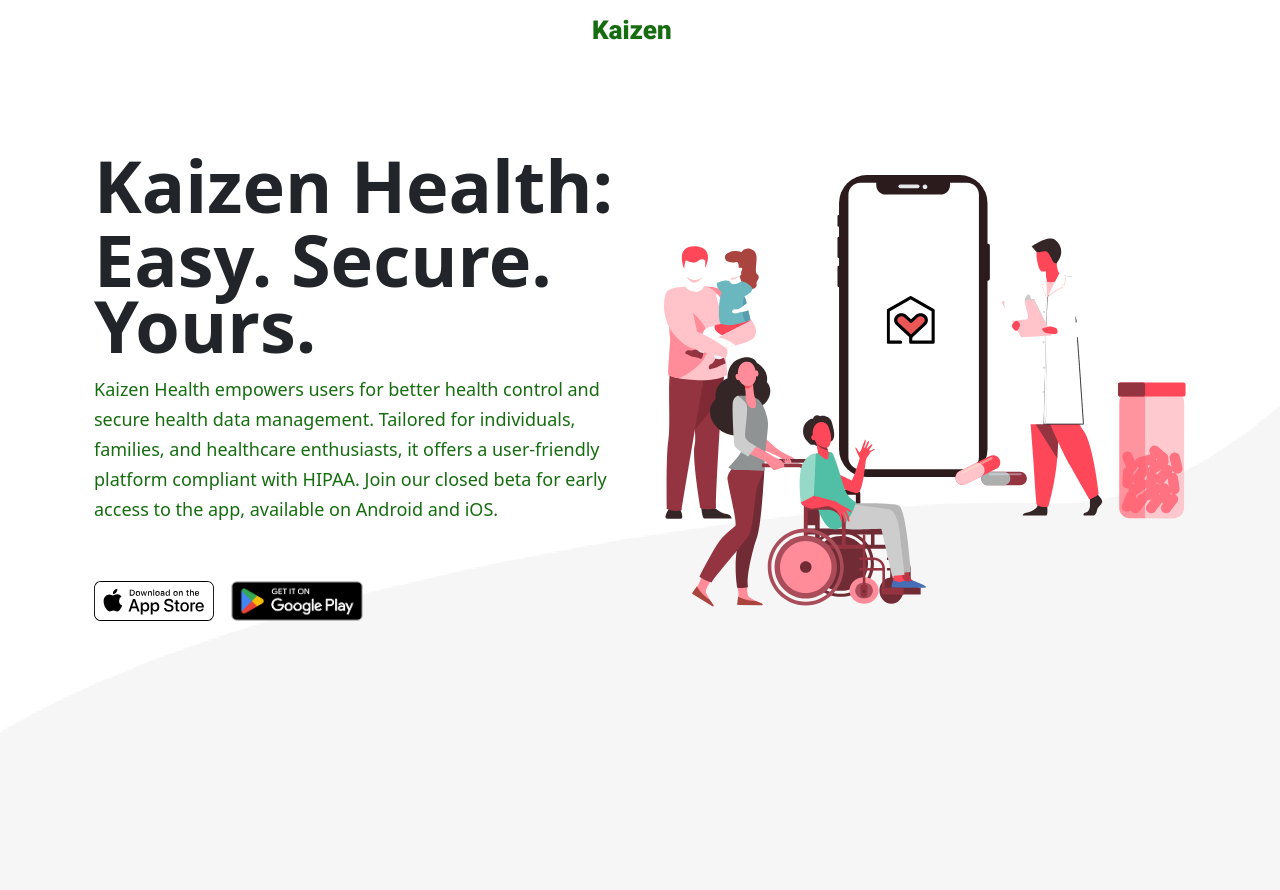
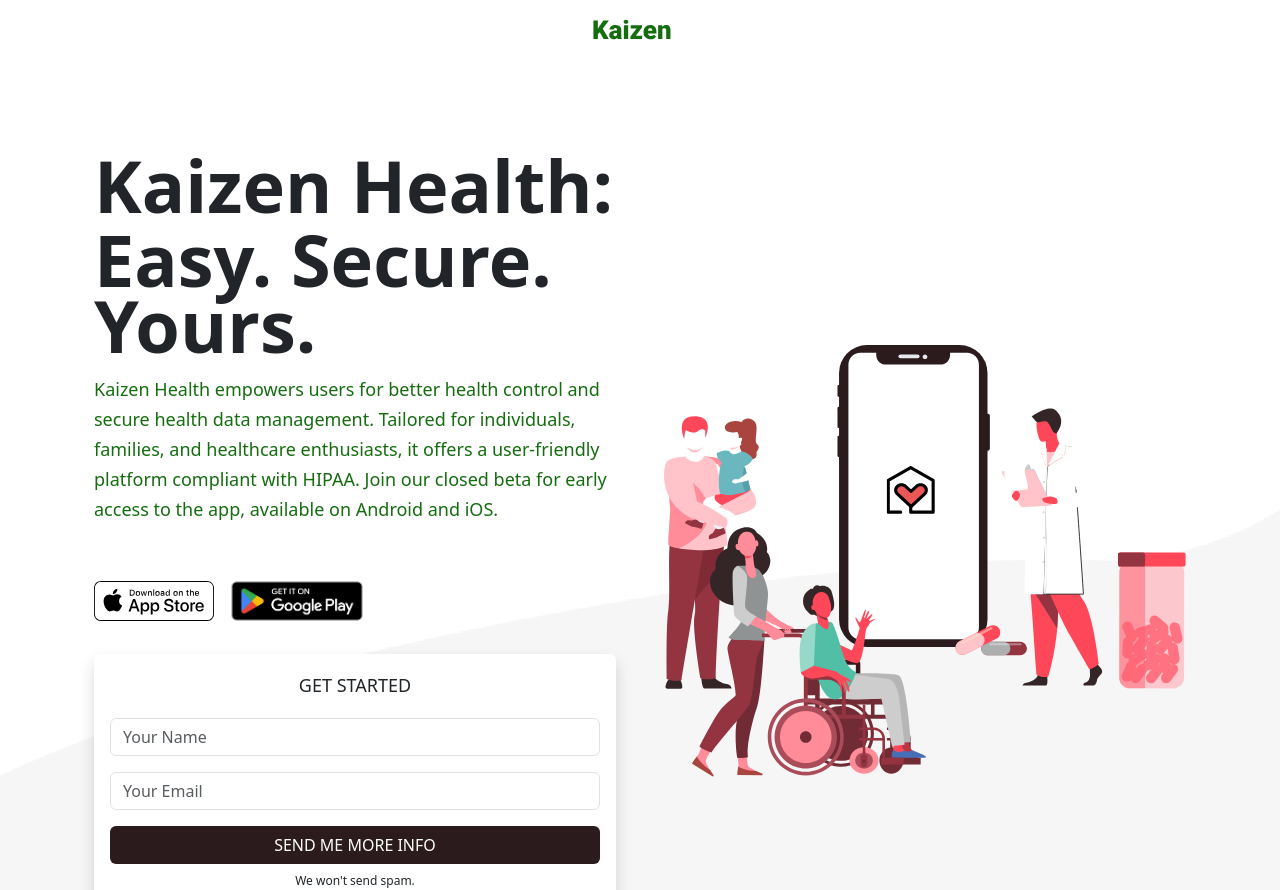
Before and after one commit to kaizen-health-tech/kaizen-web, a Next.js app: page / in a window 1280 px wide. Shown: the top 890 px of the page. Built offline with nearby package versions, Linux system fonts and the light colour scheme.

Commit message:
feat(contact-form): added contact form

```diff
--- /dev/null
+++ b/src/components/ContactForm.js
@@ -0,0 +1,18 @@
+const ContactForm = ({className}) => {
+    return (
+      <form name="contact" data-netlify="true" method="POST" className={`contact__form shadow p-3 mb-5 bg-body rounded ${className}`}>
+        <input type="hidden" name="form-name" value="contact" />
+        <p className="h3 text-center">GET STARTED</p>
+        <div className="form-group">
+          <input type="text" name="name" placeholder="Your Name" className="form-control" id="name" />
+        </div>
+        <div className="form-group mt-3">
+          <input type="email" name="email" placeholder="Your Email" className="form-control" id="email" />
+        </div>
+        <button type="submit" className="btn btn-custom px-5 mt-3">SEND ME MORE INFO</button>
+        <p className="base-text-2 text-center mt-2">We won't send spam.</p>
+      </form>
+    );
+  }
+
+  export default ContactForm;
--- a/src/pages/index.js
+++ b/src/pages/index.js
@@ -1,5 +1,6 @@
 import React from 'react';
 import '../styles/home.scss';
+import ContactForm from '@/components/ContactForm';
 
 const Home = () => {
   return (
@@ -22,6 +23,7 @@
               <img src="/app_store_badge_wht.svg" className=""/>
               <img src="/google_play_badge.png" style={{ width : '150px'}}/>
             </div>
+            <ContactForm className="col-12 mt-4" />
           </div>
         </div>
       </div>
@@ -118,19 +120,20 @@
 
       <div className="home__body-four container my-5">
         <div className="position-relative p-5 text-center text-muted bg-body border border-dashed rounded-5">
-          <svg className="bi mt-5 mb-3" width="48" height="48"><use href="#check2-circle"></use></svg>
+          {/* <svg className="bi mt-5 mb-3" width="48" height="48"><use href="#check2-circle"></use></svg> */}
           <h1 className="text-body-emphasis mb-2">Revolutionize Healthcare</h1>
           <p className="home__body-four-content col-lg-6 mx-auto mb-4">
             Join us in transforming healthcare by making access to medical records
             straightforward and secure. Be part of the movement towards a more accessible and transparent health system.
           </p>
-          <a
+          {/* <a
             href="mailto:info@kaizemhealth.io"
             className="btn btn-custom px-5 mb-5"
             role="button"
           >
             Contact
-          </a>
+          </a> */}
+          <ContactForm className="col-12 col-xs-6 offset-xs-3 col-lg-6 offset-lg-3 mt-3" />
         </div>
       </div>
     </div>
--- a/src/styles/globals.scss
+++ b/src/styles/globals.scss
@@ -80,3 +80,14 @@
     border: 1px solid #CDD1D4;
   }
 }
+
+.contact {
+  &__form {
+    display: flex;
+    flex-direction: column;
+
+    .form-group {
+      margin-top: 10px;
+    }
+  }
+}
```
